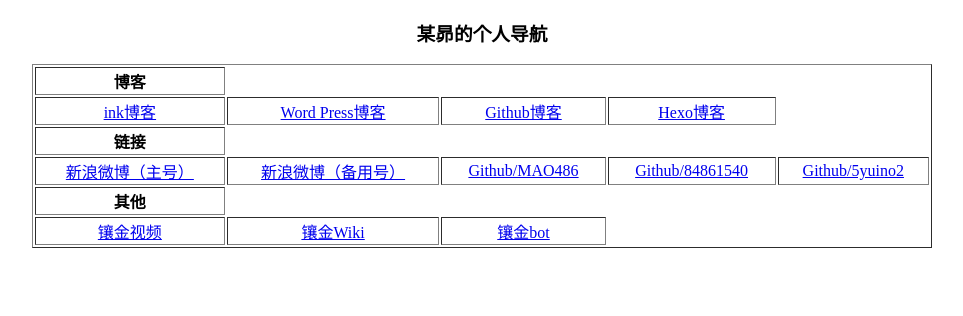
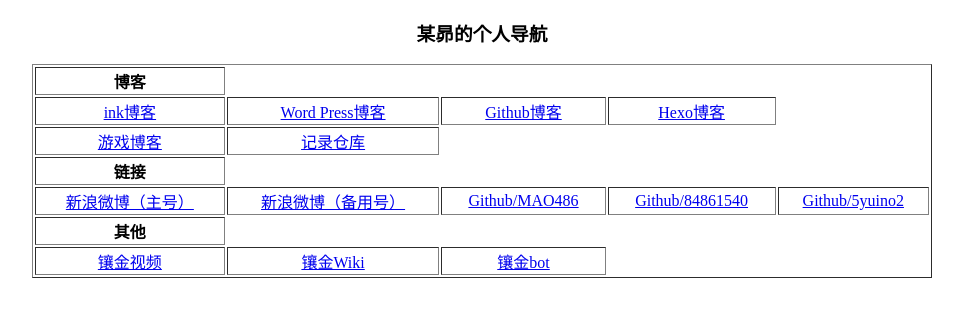
Before and after one commit to MAO486/Homepage, a plain HTML site: page index.html in a window 1280 px wide. Shown: the whole page, without its empty margins (158-1121 px from the left). Drawn offline with Linux system fonts and the light colour scheme.

Commit message:
Update index.html

```diff
--- a/index.html
+++ b/index.html
@@ -22,6 +22,10 @@
 		<td align="center"><a href="https://mao486.wordpress.com/" title="2017年启用（永久）" target="_blank">Word Press博客</a></td>
 		<td align="center"><a href="https://mao486.github.io/mao486blog/" title="Github博客（2018临时启用）" target="_blank">Github博客</a></td>
 		<td align="center"><a href="https://blog.xn--5ivs9a.work/" title="Hexo博客" target="_blank">Hexo博客</a></td>
+	</tr>
+	<tr>
+		<td align="center"><a href="https://game.84861540.xyz/" title="写游戏的地方" target="_blank">游戏博客</a></td>
+		<td align="center"><a href="https://i.xn--5ivs9a.work/" title="记录的地方" target="_blank">记录仓库</a></td>
 	</tr>
 	<tr>
 		<th>链接</th>
```
